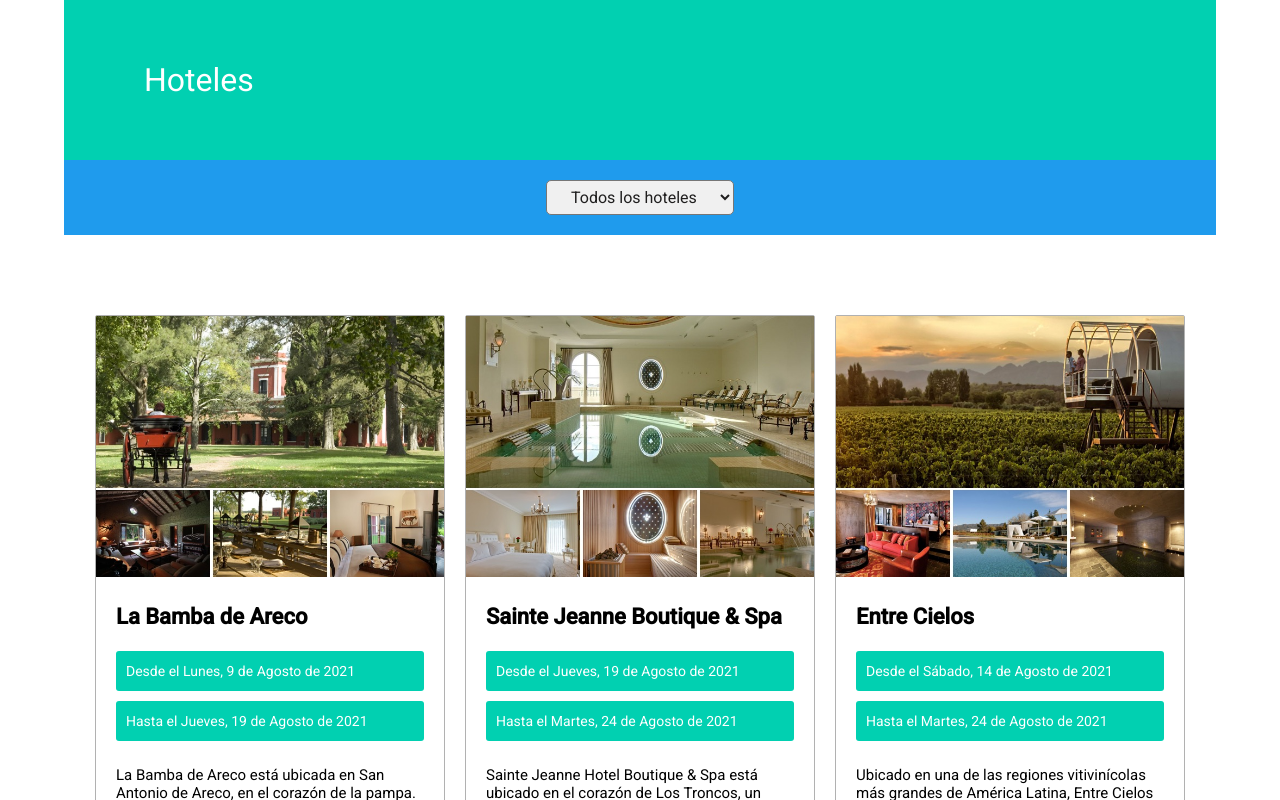
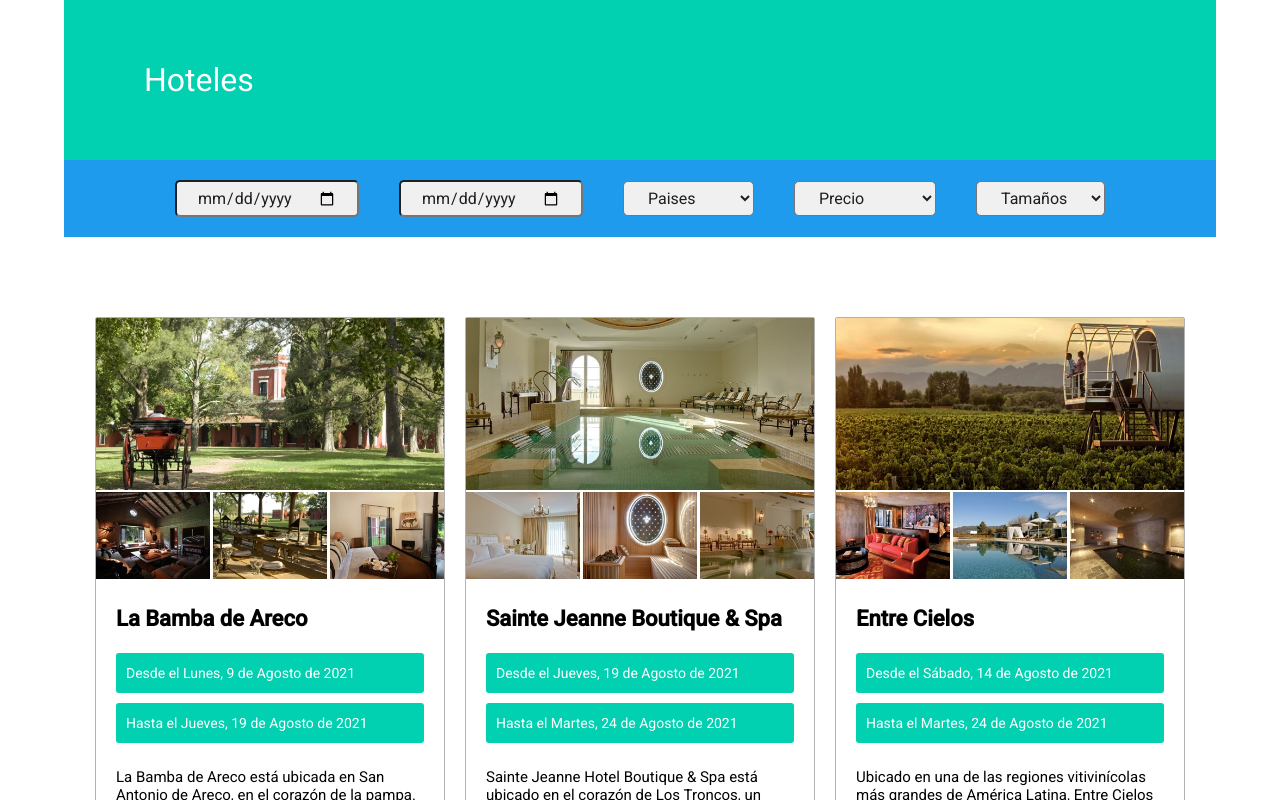
Before and after one commit to marioconti/reserva-hoteles-Mario-Conti, a React (Create React App) app: page / in a window 1280 px wide. Shown: the top 800 px of the page. Built offline with nearby package versions, Linux system fonts and the light colour scheme.

Commit message:
se agregan filtros de: fecha desde y hasta, lugar, precio y tamanio

```diff
--- a/src/App.jsx
+++ b/src/App.jsx
@@ -1,8 +1,8 @@
-import { React } from "react";
+import { React} from "react";
 import "./App.css";
 import { ListadoHoteles } from "./recursos/HotelInfo/HotelInfo";
 import { Header } from "./recursos/Header/Header";
-import { Filtros } from "./recursos/Filtros/Filtros";
+import { Filtros} from "./recursos/Filtros/Filtros";
 
 function App() {
   // const [country, setCountry] = useState("");
--- a/src/recursos/Filtros/Filtros.css
+++ b/src/recursos/Filtros/Filtros.css
@@ -16,7 +16,7 @@
 /* =========================================================== */
 
 /* Filtros por pais*/
-.filtrosPorPais {
+.filtrosPorPais, .filtrosPorPrecio, .filtrosPorTamanio {
   padding: 6px 20px;
   font-size: 16px;
   border-radius: 5px;
--- a/src/recursos/Filtros/Filtros.jsx
+++ b/src/recursos/Filtros/Filtros.jsx
@@ -1,30 +1,23 @@
-import React from "react";
-// import { hotelsData } from "../arrayhoteles";
+import { React } from "react";
+import {
+  FiltroPais,
+  FiltroPrecio,
+  FiltroTamanio,
+  FiltroFechaDesde,
+  FiltroFechaHasta,
+} from "./Resultados";
 import "./Filtros.css";
-import App from "../../App";
 
 // Componente de los Filtros
 export const Filtros = () => {
   return (
     <div className="contenedor-filtros">
+      <FiltroFechaDesde />
+      <FiltroFechaHasta />
       <FiltroPais />
+      <FiltroPrecio />
+      <FiltroTamanio />
     </div>
   );
 };
 /* =========================================================== */
-
-// Filtro por Pais
-export const FiltroPais = () => {
-  return (
-    <div className="filtros">
-      <select className="filtrosPorPais" name="Todos" id="">
-        <option value="Todos">Todos los hoteles</option>
-        <option value="Argentina">Argentina</option>
-        <option value="Brasil">Brasil</option>
-        <option value="Chile">Chile</option>
-        <option value="Uruguay">Uruguay</option>
-      </select>
-    </div>
-  );
-};
-/* =========================================================== */
--- /dev/null
+++ b/src/recursos/Filtros/Resultados.jsx
@@ -0,0 +1,139 @@
+import { React, useState } from "react";
+import "./Filtros.css";
+
+export const FiltroFechaDesde = () => {
+  let [fechaDesde, setFechaDesde] = useState("");
+
+  const handleSelect = (evento) => {
+    // const tiempoUNIX = new Date(evento.target.value);
+    const FechaDesdeSeleccionada = evento.target.value;
+    setFechaDesde(FechaDesdeSeleccionada);
+  };
+
+  return (
+    <div className="filtros">
+      <input
+        value={fechaDesde}
+        onChange={handleSelect}
+        className="filtrosPorTamanio"
+        name=""
+        type="date"
+        id=""
+      />
+    </div>
+  );
+};
+/* =========================================================== */
+// Filtro por Hasta
+export const FiltroFechaHasta = () => {
+  let [fechaHasta, setFechaHasta] = useState("");
+
+  const handleSelect = (evento) => {
+    // const tiempoUNIX = new Date(evento.target.value);
+    const FechaHastaSeleccionada = evento.target.value;
+    setFechaHasta(FechaHastaSeleccionada);
+  };
+
+  return (
+    <div className="filtros">
+      <input
+        value={fechaHasta}
+        onChange={handleSelect}
+        className="filtrosPorTamanio"
+        name=""
+        type="date"
+        id=""
+      />
+    </div>
+  );
+};
+/* =========================================================== */
+
+// Filtro por Pais
+export const FiltroPais = () => {
+  const [country, setCountry] = useState("Todos");
+  // Manejar el cambio de un select
+  // Fx que recibe evento/cambio de estado
+  const handleSelect = (evento) => {
+    // como todo evento de etiqueta, el handle select recibe un objeto evento
+    // este objeto evento tiene la información sobre el elemento que se ejecuta
+    // este se ejecuta cuando hay un cambio en el select
+    const paisSeleccionado = evento.target.value;
+    setCountry(paisSeleccionado);
+  };
+
+  return (
+    <div className="filtros">
+      <select
+        value={country}
+        onChange={handleSelect}
+        className="filtrosPorPais"
+        name="Todos"
+        id=""
+      >
+        <option value="Todos">Paises</option>
+        <option value="Argentina">Argentina</option>
+        <option value="Brasil">Brasil</option>
+        <option value="Chile">Chile</option>
+        <option value="Uruguay">Uruguay</option>
+      </select>
+    </div>
+  );
+};
+
+// Filtro por Pais
+export const FiltroPrecio = () => {
+  const [price, setPrice] = useState("Todos");
+
+  const handleSelect = (evento) => {
+    const precioSeleccionado = evento.target.value;
+    setPrice(precioSeleccionado);
+  };
+
+  return (
+    <div className="filtros">
+      <select
+        value={price}
+        onChange={handleSelect}
+        className="filtrosPorPrecio"
+        name="Todos"
+        id=""
+      >
+        <option value="Todos">Precio</option>
+        <option value="economico">Económico</option>
+        <option value="confort">Confort</option>
+        <option value="lujos">Lujos</option>
+        <option value="magnifico">Magnífico</option>
+      </select>
+    </div>
+  );
+};
+/* =========================================================== */
+// Filtro por Tamaño
+export const FiltroTamanio = () => {
+  const [tamanio, setTamanio] = useState("Todos");
+
+  const handleSelect = (evento) => {
+    const tamanioSeleccionado = evento.target.value;
+    setTamanio(tamanioSeleccionado);
+  };
+
+  return (
+    <div className="filtros">
+      <select
+        value={tamanio}
+        onChange={handleSelect}
+        className="filtrosPorTamanio"
+        name="Todos"
+        id=""
+      >
+        <option value="todos">Tamaños</option>
+        <option value="pequenio">Pequeño</option>
+        <option value="mediano">Mediano</option>
+        <option value="grande">Grande</option>
+      </select>
+    </div>
+  );
+};
+/* =========================================================== */
+// Filtro por Tamaño
--- a/src/recursos/Header/Header.jsx
+++ b/src/recursos/Header/Header.jsx
@@ -1,7 +1,6 @@
 import React from "react";
 // import { hotelsData } from "../arrayhoteles";
 import "./Header.css";
-
 
 // Componente Header
 export const Header = () => {
@@ -11,7 +10,6 @@
       <p className="resultadoBusqueda"></p>
       {/* TODO: hacer funcion para llamar el resultado de los filtros */}
     </div>
-
   );
 };
 /* =========================================================== */
```
